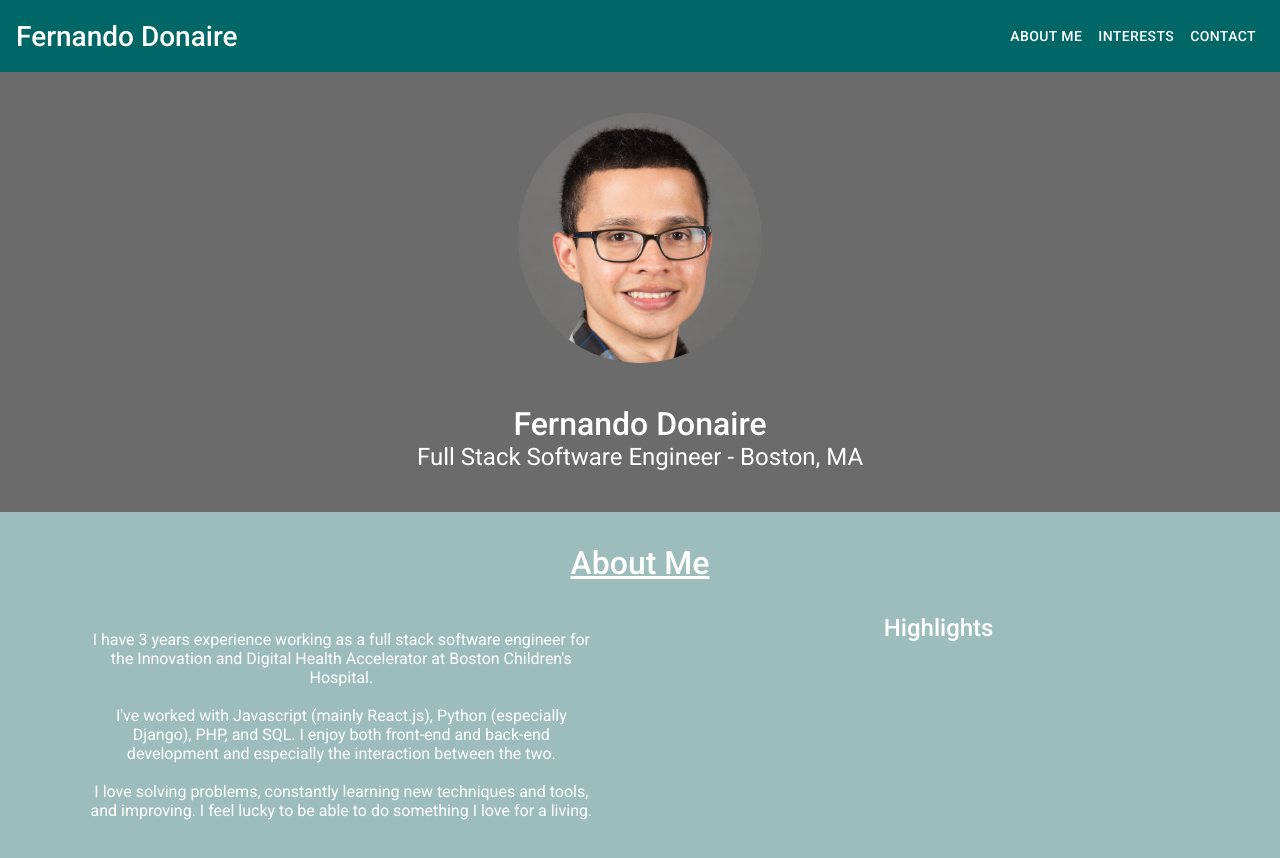
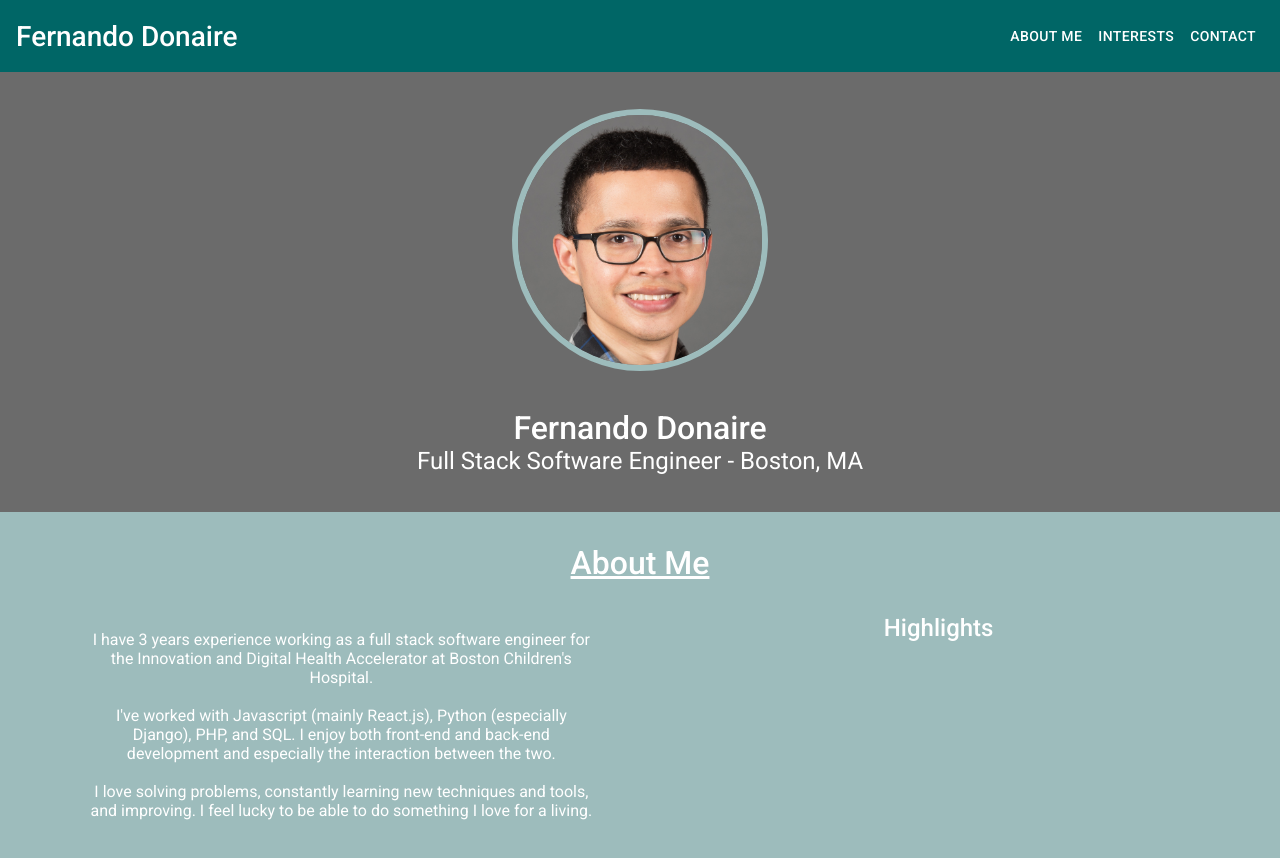
Before and after one commit to nandodonaire/nandodonaire.github.io, a React (Create React App) app: page / in a window 1280 px wide. Shown: the top 858 px of the page. Built offline with nearby package versions, Linux system fonts and the light colour scheme.

Commit message:
Added border around profile picture

```diff
--- a/src/components/Profile/styles.js
+++ b/src/components/Profile/styles.js
@@ -13,6 +13,7 @@ export const ProfilePicture = styled.img`
   border-radius: 50%;
   max-width: 250px;
   max-height: 250px;
+  border: 0.4em solid #9dbcbc;
 `;
 
 export const TextSection = styled.div`
```
